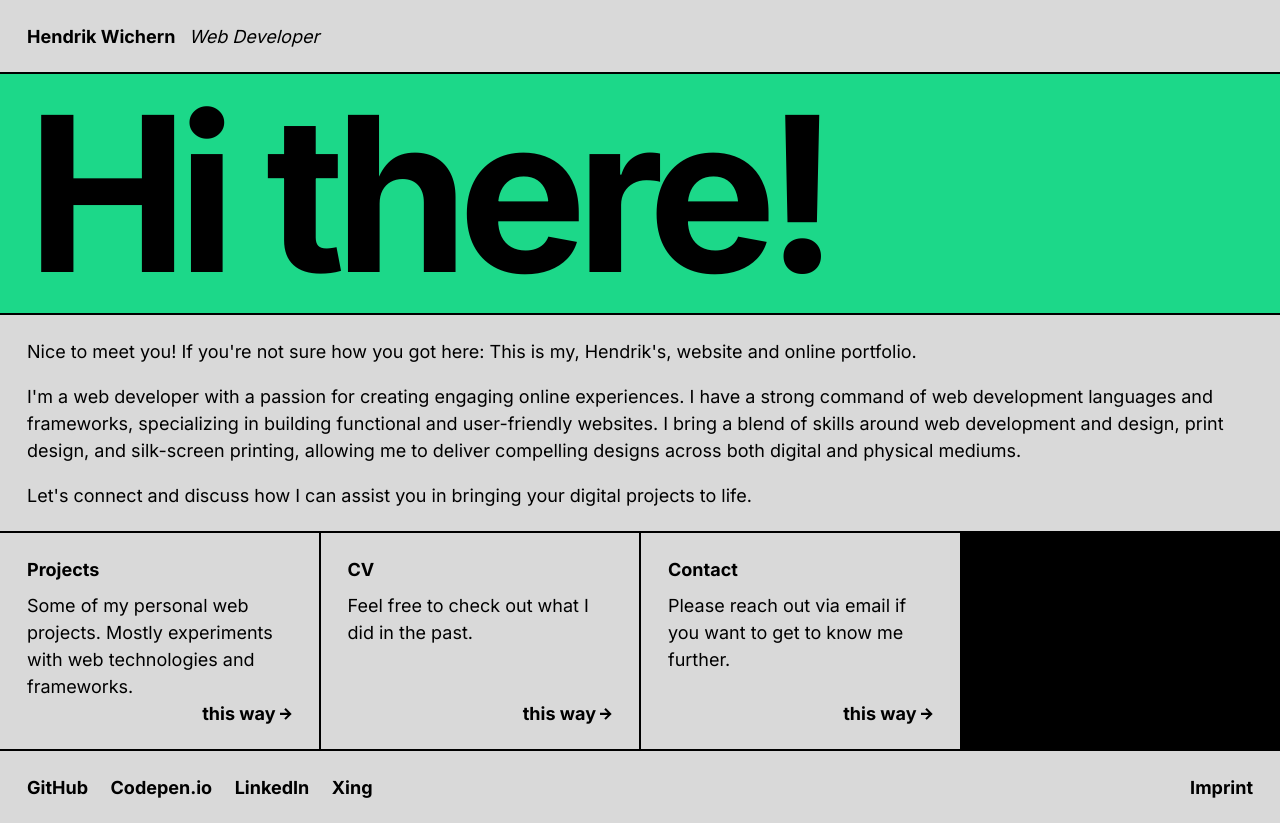
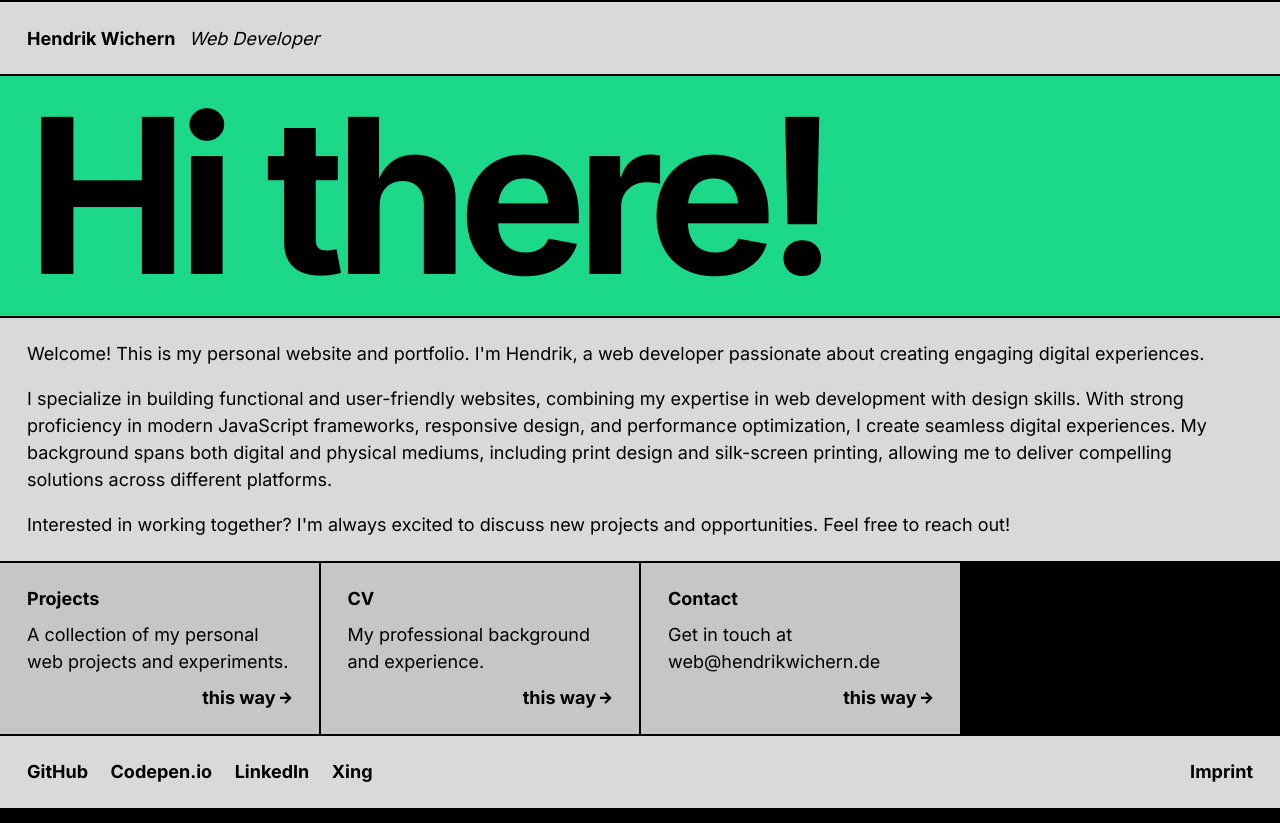
Before and after one commit to hawc/hendrikwichern.de, a Next.js app: page / in a window 1280 px wide. Built offline with nearby package versions, Linux system fonts and the light colour scheme.

Commit message:
updated content

```diff
--- a/app/cv/page.tsx
+++ b/app/cv/page.tsx
@@ -209,11 +209,11 @@ export default function Page() {
             <Headline tag='h4' type='h4'>Key Skills</Headline>
             <TagList className='mb-2' tagNames={['TypeScript', 'React', 'Next.js', 'GraphQL', 'Node.js', 'UI/UX', 'Web Performance']} />
             <Headline tag='h4' type='h4'>Also worked with</Headline>
-            <TagList className='mb-2' tagNames={['Vue.js', 'Nuxt.js', 'Svelte', 'Sveltekit', 'MongoDB', 'PostgresQL', 'Highcharts.js', 'Three.js', 'Tailwind', 'D3.js', 'Jest', 'Playwright', 'Storybook', 'Terraform', 'PHP', 'MySQL']} />
+            <TagList className='mb-2' tagNames={['Vue.js', 'Nuxt.js', 'Svelte', 'Sveltekit', 'MongoDB', 'PostgreSQL', 'Highcharts.js', 'Three.js', 'Tailwind', 'D3.js', 'Jest', 'Playwright', 'Storybook', 'Terraform', 'PHP', 'MySQL']} />
             <Headline tag='h4' type='h4'>Tools</Headline>
             <TagList className='mb-2' tagNames={['AWS · CloudFormation, IAM, Lambda, S3', 'JIRA', 'Netlify', 'Vercel', 'Contentful', 'Docker', 'Figma', 'Photoshop', 'Illustrator', 'Doodle Jump']} />
             <Headline tag='h4' type='h4'>Further Professional Skills</Headline>
-            <TagList className='mb-2' tagNames={['Team Leadership', 'Accessibility & Usability', 'Pagespeed & SEO Optimization', 'Maintainability & Extendability', 'Scrum', 'Graphic Design', 'English (fluent)', 'Korean (basics)']} />
+            <TagList className='mb-2' tagNames={['Team Leadership', 'Accessibility & Usability', 'Pagespeed & SEO Optimization', 'Maintainability & Extendability', 'Scrum', 'Graphic & Web Design', 'English (fluent)', 'Korean (basics)']} />
           </Box>
         </Container>
         <Container>
@@ -241,7 +241,6 @@ export default function Page() {
             <div>GitHub: https://github.com/hawc</div>
             <div>Codepen.io: https://codepen.io/hawcubite</div>
             <div>LinkedIn: https://www.linkedin.com/in/hendrik-wichern/</div>
-            <div>Xing: https://www.xing.com/profile/Hendrik_Wichern/</div>
           </Box>
         </Container>
       </main>
--- a/app/globals.css
+++ b/app/globals.css
@@ -10,6 +10,7 @@
   --highlight-yellow: #e3cd06;
   --highlight-orange: #ec4b23;
   --highlight: var(--content);
+  --contrast: #c6c6c6;
 }
 
 html {
@@ -37,3 +38,7 @@ p + p {
 .bg-highlight {
   background-color: var(--highlight);
 }
+
+.bg-contrast {
+  background-color: var(--contrast);
+}
--- a/app/layout.tsx
+++ b/app/layout.tsx
@@ -1,25 +1,25 @@
 import '@/app/globals.css';
 import { Inter } from 'next/font/google';
 
-const inter = Inter({ subsets: ['latin'] })
+const inter = Inter({ subsets: ['latin'] });
 
 export const metadata = {
   title: 'hendrikwichern.de',
   description: 'Hendrik Wichern | Web Developer',
-}
+};
 
 export default function RootLayout({
   children
 }: {
-  children: React.ReactNode
+  children: React.ReactNode;
 }) {
   return (
     <html lang='en'>
       <body className={inter.className}>
-        <div className='max-w-screen-xl mx-auto'>
+        <div className='max-w-screen-xl mx-auto my-0.5'>
           {children}
         </div>
       </body>
     </html>
-  )
+  );
 }
--- a/app/page.tsx
+++ b/app/page.tsx
@@ -1,8 +1,8 @@
 import { Box, Container } from '@/components/box';
+import { ContentLinkBox } from '@/components/contentModules';
+import { Footer } from '@/components/footer';
+import { Header } from '@/components/header';
 import { Headline } from '@/components/headline';
-import { ContentLinkBox } from '@/components/contentModules';
-import { Header } from '@/components/header';
-import { Footer } from '@/components/footer';
 
 export default function Page() {
   return (
@@ -16,19 +16,18 @@ export default function Page() {
         </Container>
         <Container>
           <Box>
-            <p>Nice to meet you! If you're not sure how you got here: This is my, Hendrik's, website and online portfolio.</p>
-            <p>I'm a web developer with a passion for creating engaging online experiences. I have a strong command of web development languages and frameworks, specializing in building functional and user-friendly websites.
-              I bring a blend of skills around web development and design, print design, and silk-screen printing, allowing me to deliver compelling designs across both digital and physical mediums.</p>
-            <p>Let's connect and discuss how I can assist you in bringing your digital projects to life.</p>
+            <p>Welcome! This is my personal website and portfolio. I'm Hendrik, a web developer passionate about creating engaging digital experiences.</p>
+            <p>I specialize in building functional and user-friendly websites, combining my expertise in web development with design skills. With strong proficiency in modern JavaScript frameworks, responsive design, and performance optimization, I create seamless digital experiences. My background spans both digital and physical mediums, including print design and silk-screen printing, allowing me to deliver compelling solutions across different platforms.</p>
+            <p>Interested in working together? I'm always excited to discuss new projects and opportunities. Feel free to reach out!</p>
           </Box>
         </Container>
         <Container cols='grid-cols-m-2 grid-cols-1 sm:grid-cols-2 md:grid-cols-3 lg:grid-cols-4'>
-          <ContentLinkBox title='Projects' description='Some of my personal web projects. Mostly experiments with web technologies and frameworks.' href='/projects' />
-          <ContentLinkBox title='CV' description='Feel free to check out what I did in the past.' href='/cv' />
-          <ContentLinkBox title='Contact' description='Please reach out via email if you want to get to know me further.' href='mailto:web@hendrikwichern.de' />
+          <ContentLinkBox title='Projects' description='A collection of my personal web projects and experiments.' href='/projects' />
+          <ContentLinkBox title='CV' description='My professional background and experience.' href='/cv' />
+          <ContentLinkBox title='Contact' description='Get in touch at web@hendrikwichern.de' href='mailto:web@hendrikwichern.de' />
         </Container>
       </main>
       <Footer />
     </div>
-  )
+  );
 }
--- a/components/box.tsx
+++ b/components/box.tsx
@@ -1,13 +1,13 @@
 
-export function Box({ children, className = '', dashed = false, highlighted = false }: React.PropsWithChildren<{ className?: string, dashed?: boolean, highlighted?: boolean }>): React.ReactElement {
+export function Box({ children, className = '', dashed = false, highlighted = false, contrast = false }: React.PropsWithChildren<{ className?: string, dashed?: boolean, highlighted?: boolean; contrast?: boolean; }>) {
   return (
-    <div className={`flex flex-col overflow-hidden px-6 py-5 ${highlighted ? 'bg-highlight' : 'bg-content'} ${dashed ? '-mb-2px md:mb-0 md:-mr-2px border-b-2px border-r-0 md:border-r-2px md:border-b-0 border-dashed border-black print:border-0' : ''} ${className}`}>
+    <div className={`flex flex-col overflow-hidden px-6 py-5 ${highlighted ? 'bg-highlight' : contrast ? "bg-contrast" : 'bg-content'} ${dashed ? '-mb-2px md:mb-0 md:-mr-2px border-b-2px border-r-0 md:border-r-2px md:border-b-0 border-dashed border-black print:border-0' : ''} ${className}`}>
       {children}
     </div>
   );
 }
 
-export function Container({ children, className = '', cols = 'grid-cols-1' }: React.PropsWithChildren<{ className?: string, cols?: string }>): React.ReactElement {
+export function Container({ children, className = '', cols = 'grid-cols-1' }: React.PropsWithChildren<{ className?: string, cols?: string; }>) {
   return (
     <div className={`grid gap-2px ${cols} ${className}`}>
       {children}
--- a/components/contentModules.tsx
+++ b/components/contentModules.tsx
@@ -3,13 +3,13 @@ import { Headline } from './headline';
 import { Link } from './link';
 import { TagList } from './tags';
 
-export function ContentLinkBox({ title, description, href, tags }: { title: string, description: string, href: string, tags?: string[] }): React.ReactElement {
+export function ContentLinkBox({ title, description, href, tags }: { title: string, description: string, href: string, tags?: string[]; }) {
   return (
-    <Box>
+    <Box contrast>
       <Headline className='mb-2' type='h6' tag='h2'>{title}</Headline>
       <div className={tags?.length ? '' : 'flex-grow'}>{description}</div>
       {tags?.length ? <TagList className='mt-2 flex-grow' tagNames={tags} /> : <></>}
-      <div className='text-right'>
+      <div className='mt-2 text-right'>
         <Link arrow href={href}>this way</Link>
       </div>
     </Box>
--- a/components/header.tsx
+++ b/components/header.tsx
@@ -1,7 +1,8 @@
+import { PropsWithChildren } from "react";
 import { Box, Container } from "./box";
 import { Link } from "./link";
 
-export function Header({ children }: { children?: React.ReactElement[] | React.ReactElement | string }) {
+export function Header({ children }: PropsWithChildren) {
   return (
     <header>
       <Container>
--- a/components/list.tsx
+++ b/components/list.tsx
@@ -1,4 +1,6 @@
-export function ListItem({ children, isPlus, isNested }: { children: React.ReactElement[] | React.ReactElement | string, isPlus?: boolean, isNested?: boolean }) {
+import { PropsWithChildren } from "react";
+
+export function ListItem({ children, isPlus, isNested }: PropsWithChildren<{ isPlus?: boolean, isNested?: boolean; }>) {
   return (
     <li className="ml-4 my-1" style={isNested ? { 'listStyleType': 'none' } : isPlus ? { 'listStyleType': "'+ '" } : { 'listStyleType': "'• '" }}>
       {children}
@@ -6,7 +8,7 @@ export function ListItem({ children, isPlus, isNested }: { children: React.React
   );
 }
 
-export function List({ children }: { children: React.ReactElement[] | React.ReactElement | string }) {
+export function List({ children }: PropsWithChildren) {
   return (
     <ul className='list-disc list-outside'>
       {children}
--- a/components/tags.tsx
+++ b/components/tags.tsx
@@ -1,13 +1,13 @@
 
-function Tag({ children }: { children: string }) {
+function Tag({ children }: { children: string; }) {
   return (
-    <li className="inline-block mr-1 mb-1 py-0.5 px-2 italic text-xs font-semibold border-2 border-black rounded-full">
+    <li className="inline-block mr-1 mb-1 py-0.5 px-2 italic text-xs font-semibold border-2 border-black rounded-full bg-content">
       {children}
     </li>
   );
 }
 
-export function TagList({ tagNames, className = '' }: { tagNames: string[], className?: string }) {
+export function TagList({ tagNames, className = '' }: { tagNames: string[], className?: string; }) {
   return (
     <ul className={className}>
       {tagNames.map((tagName: string) => (
```
Also changed, not shown: app/projects/page.tsx (+7 -5 lines).
